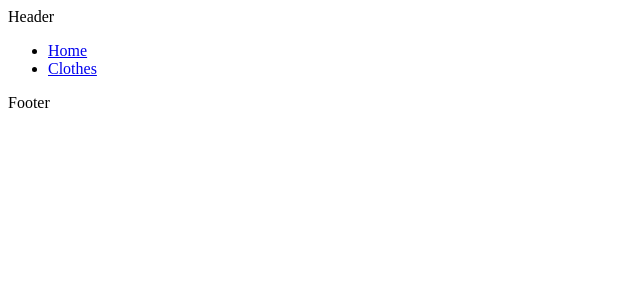
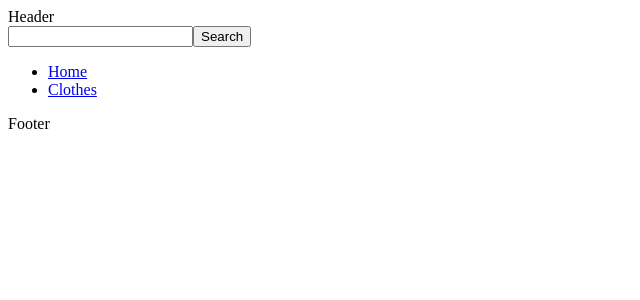
Before and after one commit to EringiV3/my-first-react-app, a React (Create React App) app: page / in a window 1280 px wide. Shown: the top 300 px of the page, without its empty margins (0-640 px from the left). Built offline with nearby package versions, Linux system fonts and the light colour scheme; no server answers.

Commit message:
キーワード検索実装

```diff
--- a/src/components/organisms/Cloth.tsx
+++ b/src/components/organisms/Cloth.tsx
@@ -39,7 +39,6 @@ const Cloth: FC<ClothProps> = ({ id }) => {
         <div>largeCategory: {article.largeCategory}</div>
         <div>smallCategory: {article.smallCategory}</div>
         <div>brand: {article.brand}</div>
-        <div>brand: {article.brand}</div>
         <div>description: {article.description}</div>
         <img src={article.imageUrlPc.url} alt="" />
       </>
--- a/src/components/organisms/Clothes.tsx
+++ b/src/components/organisms/Clothes.tsx
@@ -4,13 +4,22 @@ import { Articles, initialArticles } from '../../models/articles';
 import ClothCard from '../molecule/ClothCard';
 
 // 服一覧コンポーネント
-type clothesProps = { largeCategory: string; smallCategory: string };
-const Clothes: FC<clothesProps> = ({ largeCategory, smallCategory }) => {
+type clothesProps = {
+  largeCategory: string;
+  smallCategory: string;
+  searchWord: string;
+};
+const Clothes: FC<clothesProps> = ({
+  largeCategory,
+  smallCategory,
+  searchWord,
+}) => {
   const [error, setError] = useState<{ message: string } | null>(null);
   const [isLoaded, setIsLoaded] = useState<Boolean>(false);
   const [articles, setArticles] = useState<Articles>(initialArticles);
 
   const buildQuery = (): string => {
+    if (searchWord !== '') return `q=${searchWord}`;
     let query: string =
       largeCategory !== ''
         ? `filters=largeCategory[equals]${largeCategory}`
@@ -38,8 +47,7 @@ const Clothes: FC<clothesProps> = ({ largeCategory, smallCategory }) => {
           console.log({ error }, typeof error);
         }
       );
-    // eslint-disable-next-line
-  }, [largeCategory, smallCategory]);
+  }, [largeCategory, smallCategory, searchWord]);
 
   if (error) {
     return <div>Error: {error.message}</div>;
--- a/src/components/organisms/Header.tsx
+++ b/src/components/organisms/Header.tsx
@@ -1,7 +1,27 @@
-import React from 'react';
+import React, { useState, ChangeEvent } from 'react';
+import { useHistory } from 'react-router-dom';
 
 const Header = () => {
-  return <div>Header</div>;
+  let history = useHistory();
+  const [searchWord, setSearchWord] = useState<string>('');
+  const onClick = () => {
+    history.push('/clothes', { searchWord });
+  };
+  const onChange = (e: ChangeEvent<HTMLInputElement>) => {
+    setSearchWord(e.target.value);
+  };
+  return (
+    <>
+      <div>Header</div>
+      <input
+        type="search"
+        name="q"
+        aria-label="Search through site content"
+        onChange={onChange}
+      />
+      <button onClick={onClick}>Search</button>
+    </>
+  );
 };
 
 export default Header;
--- a/src/components/pages/ClothList.tsx
+++ b/src/components/pages/ClothList.tsx
@@ -2,12 +2,19 @@ import React from 'react';
 import Header from '../organisms/Header';
 import Footer from '../organisms/Footer';
 import ClothSearchResults from '../templates/ClothSearchResults';
+import { useLocation } from 'react-router-dom';
 
+type LocationState = {
+  searchWord: string;
+};
 const ClothList = () => {
+  const location = useLocation<LocationState>();
+  const searchWord =
+    location.state === undefined ? '' : location.state.searchWord;
   return (
     <>
       <Header />
-      <ClothSearchResults />
+      <ClothSearchResults searchWord={searchWord} />
       <Footer />
     </>
   );
--- a/src/components/templates/ClothSearchResults.tsx
+++ b/src/components/templates/ClothSearchResults.tsx
@@ -3,7 +3,8 @@ import Clothes from '../organisms/Clothes';
 import { ARTICLES_PATH, API_KEY } from '../../config/constants';
 import { Articles, initialArticles } from '../../models/articles';
 
-const ClothSearchResults: FC = () => {
+type clothSearchResultsProps = { searchWord: string };
+const ClothSearchResults: FC<clothSearchResultsProps> = ({ searchWord }) => {
   const [error, setError] = useState<{ message: string } | null>(null);
   const [isLoaded, setIsLoaded] = useState<Boolean>(false);
   const [articles, setArticles] = useState<Articles>(initialArticles);
@@ -76,7 +77,11 @@ const ClothSearchResults: FC = () => {
           ))}
         </select>
         {/* propsで絞り込みのパラメータを与える */}
-        <Clothes largeCategory={largeCategory} smallCategory={smallCategory} />
+        <Clothes
+          largeCategory={largeCategory}
+          smallCategory={smallCategory}
+          searchWord={searchWord}
+        />
       </>
     );
   }
```
